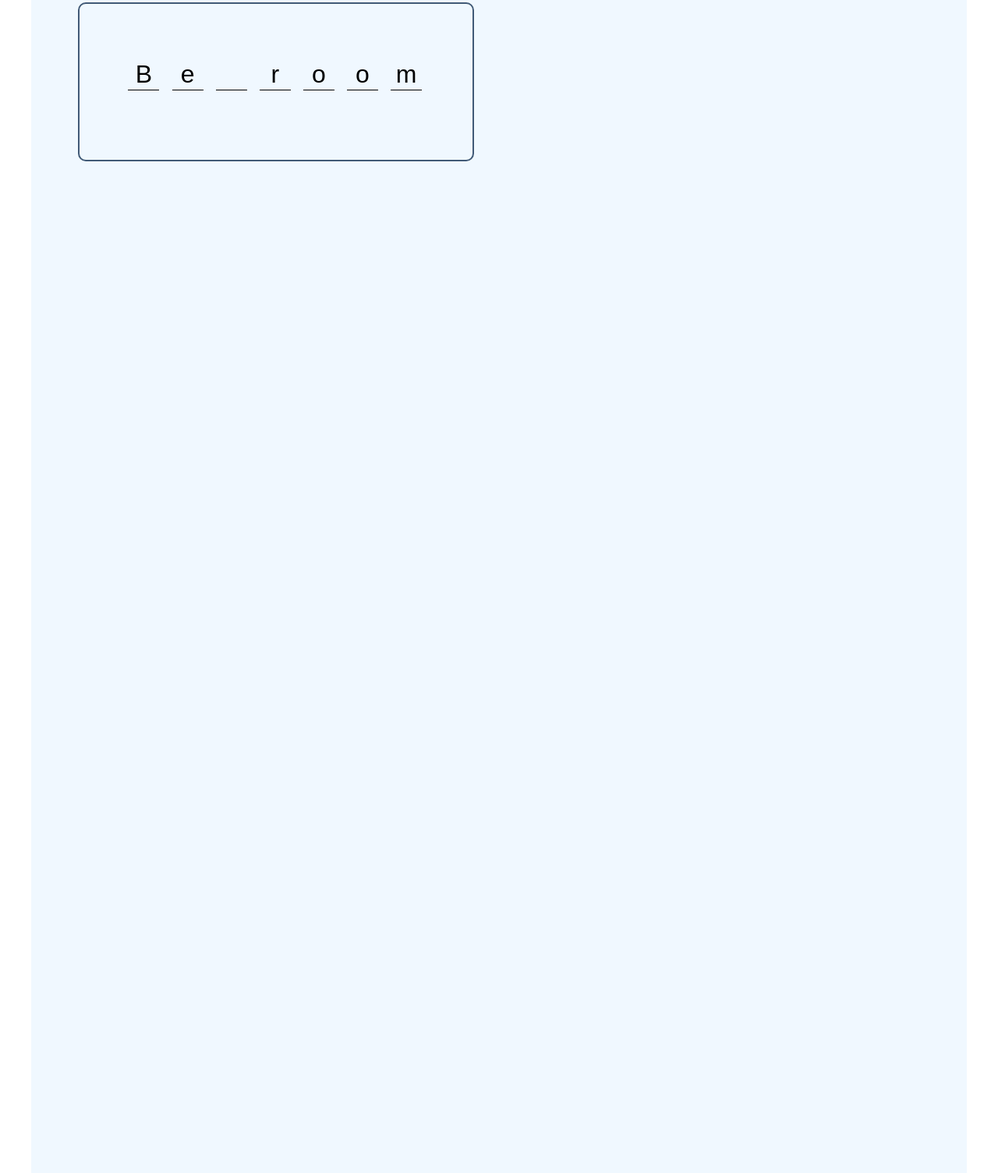
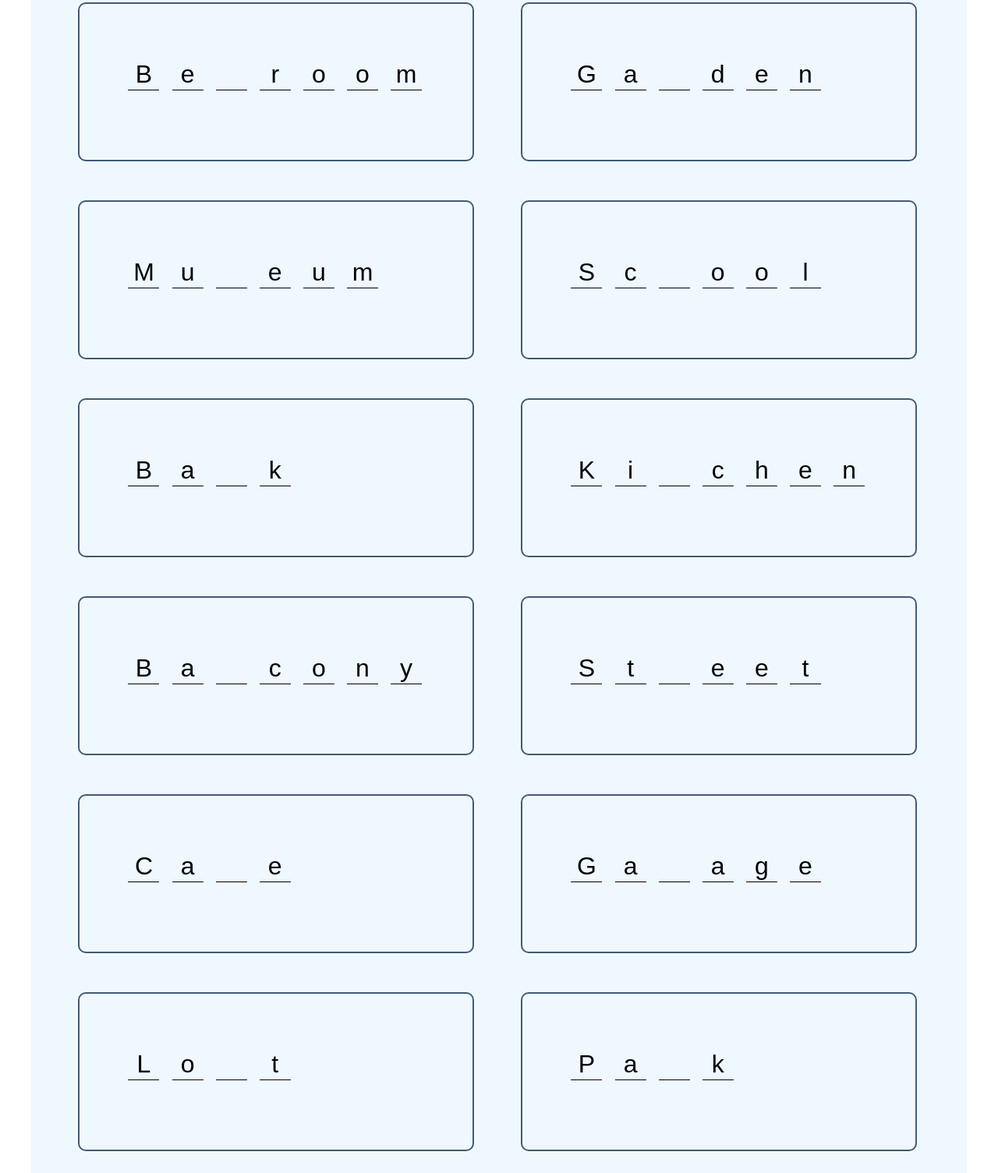
Before and after one commit to Valentina-2608/Vocabulary_app, a website: page game2.html in a window 1280 px wide. Shown: the part 275-1780 px from the top of the page at 78% size. Drawn offline with Linux system fonts and the light colour scheme.

Commit message:
Add blocks task_game2

```diff
--- a/game2.html
+++ b/game2.html
@@ -36,6 +36,110 @@
                     <input type="text" value="m" readonly>
                  </div>
             </div>
+            <div class="task_game2">
+                <div class="word_game2">
+                    <input type="text" value="G" readonly>
+                    <input type="text" value="a" readonly>
+                    <input type="text" value="" class="active_input" placeholder="r">
+                    <input type="text" value="d" readonly>
+                    <input type="text" value="e" readonly>
+                    <input type="text" value="n" readonly>
+                 </div>
+            </div>
+            <div class="task_game2">
+                <div class="word_game2">
+                    <input type="text" value="M" readonly>
+                    <input type="text" value="u" readonly>
+                    <input type="text" value="" class="active_input" placeholder="s">
+                    <input type="text" value="e" readonly>
+                    <input type="text" value="u" readonly>
+                    <input type="text" value="m" readonly>
+                 </div>
+            </div>
+            <div class="task_game2">
+                <div class="word_game2">
+                    <input type="text" value="S" readonly>
+                    <input type="text" value="c" readonly>
+                    <input type="text" value="" class="active_input" placeholder="h">
+                    <input type="text" value="o" readonly>
+                    <input type="text" value="o" readonly>
+                    <input type="text" value="l" readonly>
+                 </div>
+            </div>
+            <div class="task_game2">
+                <div class="word_game2">
+                    <input type="text" value="B" readonly>
+                    <input type="text" value="a" readonly>
+                    <input type="text" value="" class="active_input" placeholder="n">
+                    <input type="text" value="k" readonly>
+                 </div>
+            </div>
+            <div class="task_game2">
+                <div class="word_game2">
+                    <input type="text" value="K" readonly>
+                    <input type="text" value="i" readonly>
+                    <input type="text" value="" class="active_input" placeholder="t">
+                    <input type="text" value="c" readonly>
+                    <input type="text" value="h" readonly>
+                    <input type="text" value="e" readonly>
+                    <input type="text" value="n" readonly>
+                 </div>
+            </div>
+            <div class="task_game2">
+                <div class="word_game2">
+                    <input type="text" value="B" readonly>
+                    <input type="text" value="a" readonly>
+                    <input type="text" value="" class="active_input" placeholder="l">
+                    <input type="text" value="c" readonly>
+                    <input type="text" value="o" readonly>
+                    <input type="text" value="n" readonly>
+                    <input type="text" value="y" readonly>
+                 </div>
+            </div>
+            <div class="task_game2">
+                <div class="word_game2">
+                    <input type="text" value="S" readonly>
+                    <input type="text" value="t" readonly>
+                    <input type="text" value="" class="active_input" placeholder="r">
+                    <input type="text" value="e" readonly>
+                    <input type="text" value="e" readonly>
+                    <input type="text" value="t" readonly>
+                 </div>
+            </div>
+            <div class="task_game2">
+                <div class="word_game2">
+                    <input type="text" value="C" readonly>
+                    <input type="text" value="a" readonly>
+                    <input type="text" value="" class="active_input" placeholder="f">
+                    <input type="text" value="e" readonly>
+                 </div>
+            </div>
+            <div class="task_game2">
+                <div class="word_game2">
+                    <input type="text" value="G" readonly>
+                    <input type="text" value="a" readonly>
+                    <input type="text" value="" class="active_input" placeholder="r">
+                    <input type="text" value="a" readonly>
+                    <input type="text" value="g" readonly>
+                    <input type="text" value="e" readonly>
+                 </div>
+            </div>
+            <div class="task_game2">
+                <div class="word_game2">
+                    <input type="text" value="L" readonly>
+                    <input type="text" value="o" readonly>
+                    <input type="text" value="" class="active_input" placeholder="f">
+                    <input type="text" value="t" readonly>
+                 </div>
+            </div>
+            <div class="task_game2">
+                <div class="word_game2">
+                    <input type="text" value="P" readonly>
+                    <input type="text" value="a" readonly>
+                    <input type="text" value="" class="active_input" placeholder="r">
+                    <input type="text" value="k" readonly>
+                 </div>
+            </div>
 
 
         </div>
```
